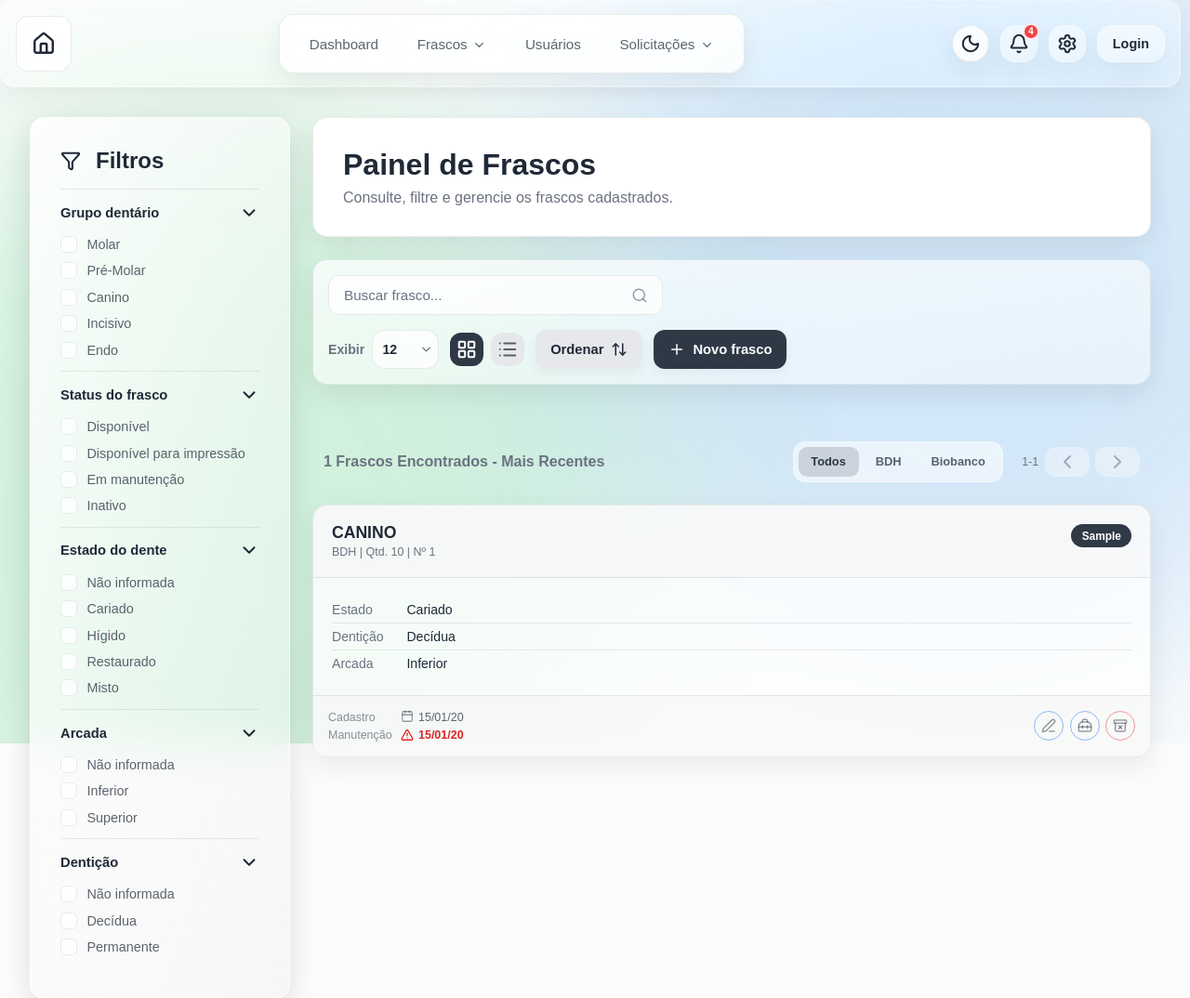
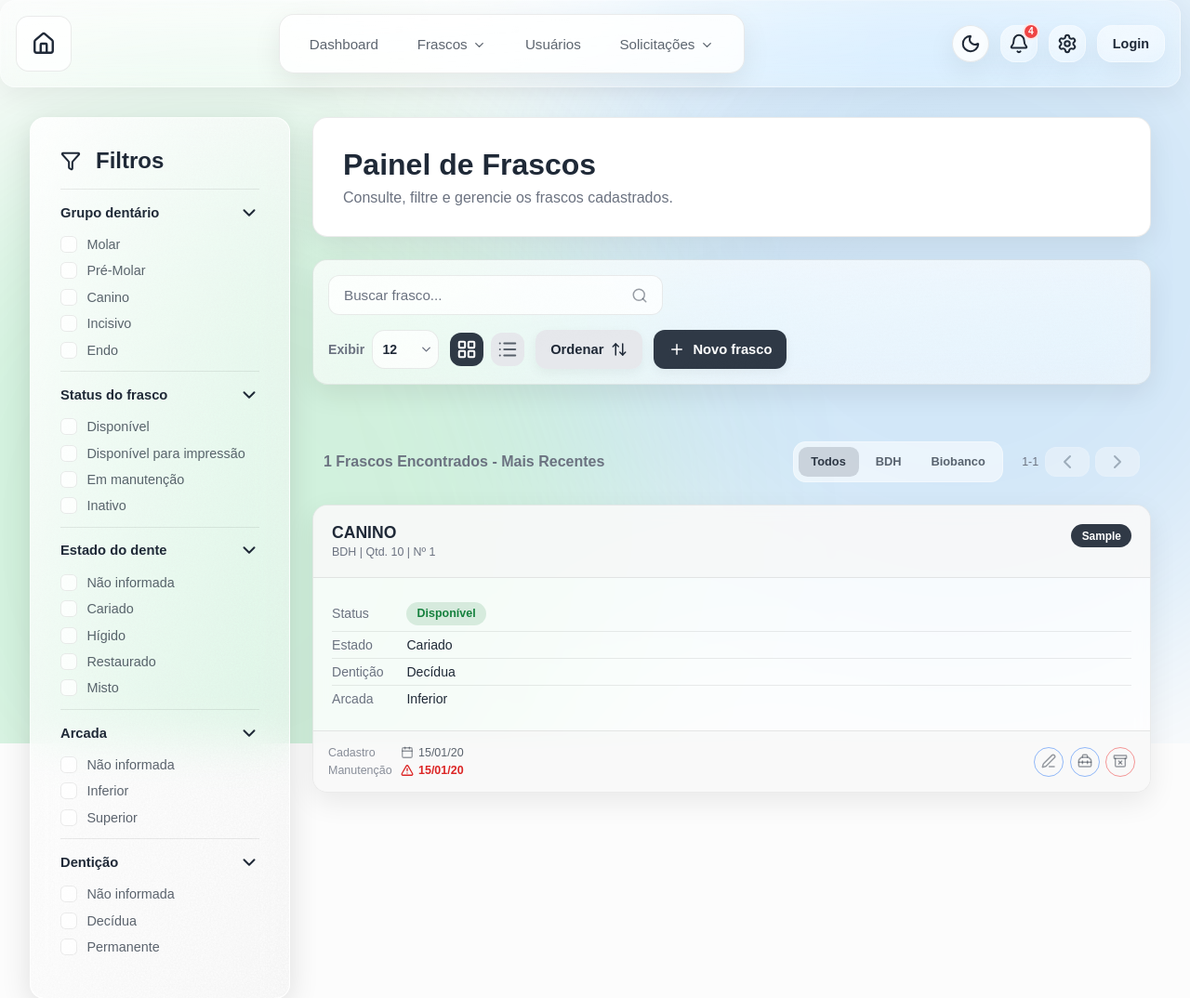
Before and after one commit to ribasMarcosEduardo/bancoDentes, a Spring Boot app: page /frasco/painel in a window 1280 px wide. Shown: the top 1074 px of the page at 93% size. Run offline with Spring Boot 4, Linux system fonts and the light colour scheme; tables that the repository leaves empty hold one stand-in row (values such as "Sample post"); some web fonts are replaced.

Commit message:
feat: adiciona coluna de status com pills na lista e nos cards do painel de frascos
Remove as colunas Local e Cadastro da linha da lista (seguem na área expandida), adiciona Status antes de Manutenção, corrige o alinhamento entre cabeçalho e linhas e a largura da coluna de ações, e mostra o ícone de calendário na data de cadastro da área expandida.

```diff
--- a/src/main/resources/static/css/components/list.css
+++ b/src/main/resources/static/css/components/list.css
@@ -41,12 +41,17 @@
         80px;
 }
 
+/* Identificador | Grupo | Estado | Qtd. | Status | Manutenção | ações.*/
 .result-table--frascos .result-table__head,
 .result-table--frascos .result-list {
     grid-template-columns:
         var(--list-first-col)
-        repeat(6, 1fr)
-        80px;
+        1fr
+        1fr
+        0.6fr
+        minmax(125px, 1.1fr)
+        1fr
+        148px;
 }
 
 .result-table--solicitacoes .result-table__head,
--- a/src/main/resources/static/css/pages/frascos.css
+++ b/src/main/resources/static/css/pages/frascos.css
@@ -299,7 +300,18 @@
     color: var(--text-soft);
 }
 
-.card__date-value .icon {
+/* Data de cadastro na área expandida da lista, com o mesmo ícone de
+   calendário do card. A cor do texto continua vindo de
+   `.request-detail span:last-child` (list.css), igual aos outros
+   valores dos detalhes; só o ícone é apagado. */
+.request-detail__date {
+    display: inline-flex;
+    align-items: center;
+    gap: 0.3rem;
+}
+
+.card__date-value .icon,
+.request-detail__date .icon {
     width: 14px;
     height: 14px;
     min-width: 14px;
@@ -377,3 +389,66 @@ span.manutencao .manutencao__status {
     font-size: 0.72rem;
     font-weight: 600;
 }
+
+
+/*
+    Pill de Status do frasco na lista. Reaproveita .status-pill
+    (list.css), mas com largura do conteúdo em vez dos 86px fixos
+    ("Em manutenção" não cabe neles). Cores por status vêm do enum
+    StatusFrasco (getCss) e evitam o vermelho/âmbar da coluna de
+    Manutenção ao lado, pra não confundir status com prazo:
+    disponível = verde, para impressão = azul, em manutenção = violeta,
+    inativo = cinza (não é erro, só fora de uso). Mesmo esquema de
+    contraste das datas de manutenção: tom escuro no claro, claro no
+    escuro.
+*/
+:root.light {
+    --status-frasco-disponivel: #15803d;
+    --status-frasco-impressao: #1d4ed8;
+    --status-frasco-manutencao: #7e22ce;
+    --status-frasco-inativo: #4b5563;
+}
+
+:root.dark {
+    --status-frasco-disponivel: #4ade80;
+    --status-frasco-impressao: #60a5fa;
+    --status-frasco-manutencao: #c084fc;
+    --status-frasco-inativo: #9ca3af;
+}
+
+.status-pill--frasco {
+    width: auto;
+
+    white-space: nowrap;
+    background: color-mix(in srgb, currentColor 14%, transparent);
+}
+
+.status-pill--frasco-disponivel {
+    color: var(--status-frasco-disponivel);
+}
+
+.status-pill--frasco-impressao {
+    color: var(--status-frasco-impressao);
+}
+
+.status-pill--frasco-manutencao {
+    color: var(--status-frasco-manutencao);
+}
+
+.status-pill--frasco-inativo {
+    color: var(--status-frasco-inativo);
+}
+
+/*
+    Status no corpo do card. .status-pill vem com justify-self:center
+    (pensado pra coluna da lista) — no card a pill alinha à esquerda,
+    junto dos outros valores. align-items:center porque a pill é mais
+    alta que o texto e o rótulo ficaria colado no topo da linha.
+*/
+.card__row--status {
+    align-items: center;
+}
+
+.card__row--status .status-pill {
+    justify-self: start;
+}
--- a/src/main/resources/templates/painel/painelFrascos.html
+++ b/src/main/resources/templates/painel/painelFrascos.html
@@ -228,9 +228,8 @@
               <span>Identificador</span>
               <span>Grupo</span>
               <span>Estado</span>
-              <span>Local</span>
               <span>Qtd.</span>
-              <span>Cadastro</span>
+              <span>Status</span>
               <span>Manutenção</span>
               <span></span>
             </div>
@@ -249,11 +248,14 @@
                 <span class="result-list__code" th:text="${frasco.identificacao != null ? frasco.identificacao : 'FR-' + frasco.codigo}">FR-01</span>
                 <span th:text="${frasco.tipoDente}">Grupo</span>
                 <span th:text="${frasco.estado != null ? frasco.estado : '-'}">Estado</span>
-
-                <span th:text="${frasco.local != null ? (frasco.local == T(bancoDentes.model.enumModels.Local).BDH ? 'BDH' : frasco.local.nome) : '-'}">Local</span>
                 <span th:text="${frasco.quantidade}">0</span>
 
-                <span th:text="${frasco.datCad != null ? #temporals.format(frasco.datCad, 'dd/MM/yy') : '-'}">00/00/00</span>
+                <span th:if="${frasco.statusFrasco != null}" class="status-pill status-pill--frasco"
+                      th:classappend="'status-pill--' + ${frasco.statusFrasco.css}"
+                      th:title="${frasco.statusFrasco.nome}"
+                      th:text="${frasco.statusFrasco.rotulo}">Disponível</span>
+                <span th:unless="${frasco.statusFrasco != null}">-</span>
+
                 <span th:if="${frasco.datManutencao != null}" class="manutencao"
                       th:classappend="'manutencao--' + ${frasco.prazoManutencao.css}"
                       th:title="${frasco.prazoManutencao.descricao}"><i class="icon" th:attr="data-lucide=${frasco.prazoManutencao.icone}" aria-hidden="true"></i><th:block th:text="${#temporals.format(frasco.datManutencao, 'dd/MM/yy')}">21/06/26</th:block></span>
@@ -323,7 +325,8 @@
 
                         <div class="request-detail">
                           <span class="request-details__label">Data de cadastro</span>
-                          <span th:text="${frasco.datCad != null ? #temporals.format(frasco.datCad, 'dd/MM/yy') : '-'}">-</span>
+                          <span class="request-detail__date" th:if="${frasco.datCad != null}"><i class="icon" data-lucide="calendar" aria-hidden="true"></i><th:block th:text="${#temporals.format(frasco.datCad, 'dd/MM/yy')}">21/06/25</th:block></span>
+                          <span th:unless="${frasco.datCad != null}">-</span>
                         </div>
                         <div class="request-detail">
                           <span class="request-details__label">Data de manutenção</span>
@@ -381,6 +384,14 @@
               </header>
 
               <div class="card__body">
+                <div class="card__row card__row--status">
+                  <span class="card__label">Status</span>
+                  <span th:if="${frasco.statusFrasco != null}" class="status-pill status-pill--frasco"
+                        th:classappend="'status-pill--' + ${frasco.statusFrasco.css}"
+                        th:title="${frasco.statusFrasco.nome}"
+                        th:text="${frasco.statusFrasco.rotulo}">Disponível</span>
+                  <span class="card__value" th:unless="${frasco.statusFrasco != null}">-</span>
+                </div>
                 <div class="card__row">
                   <span class="card__label">Estado</span>
                   <span class="card__value" th:text="${frasco.estado != null ? frasco.estado : '-'}">-</span>
```
Also changed, not shown: other parts of src/main/resources/static/css/pages/frascos.css (+28 -27 lines), src/main/java/bancoDentes/model/enumModels/StatusFrasco.java (+17 -5 lines).
